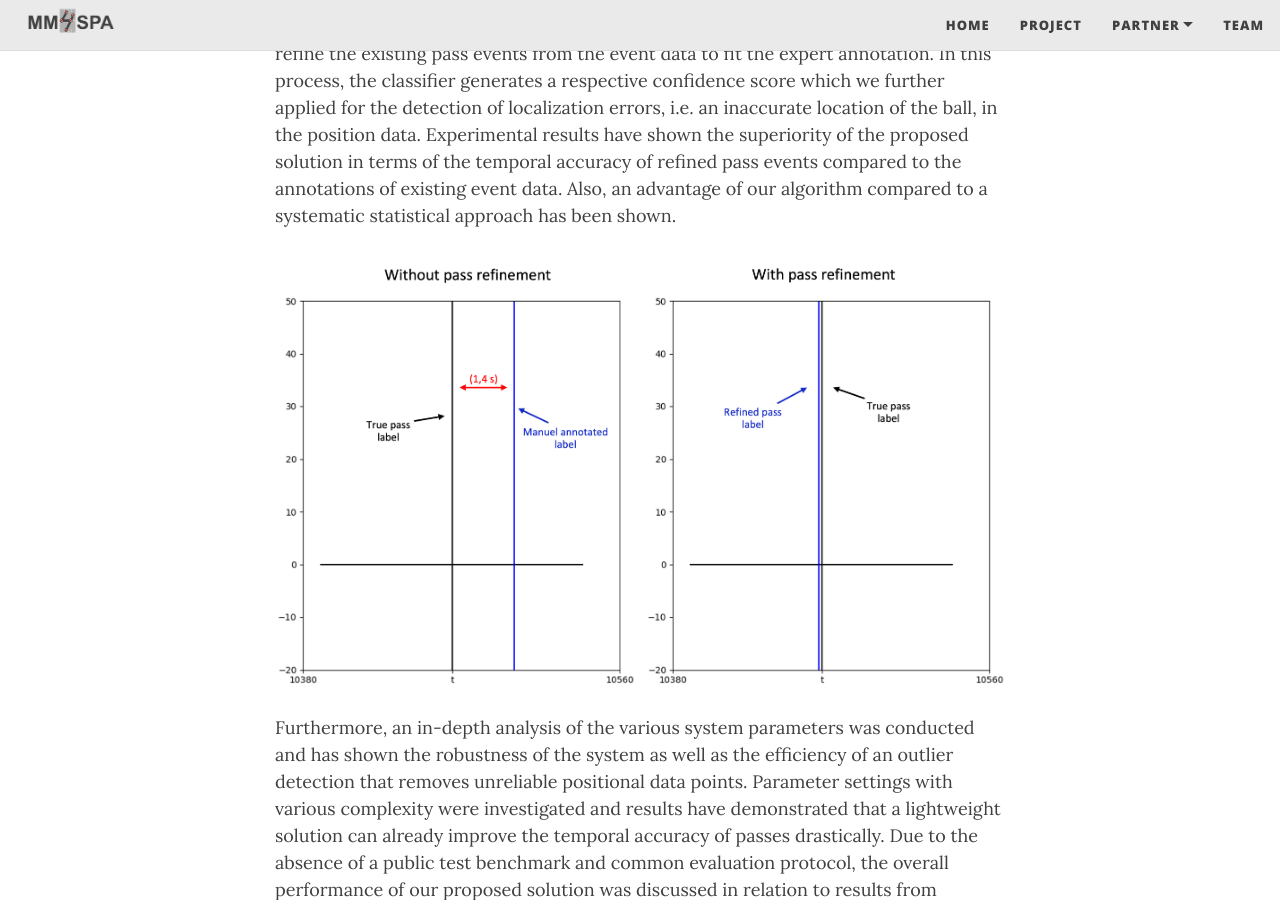
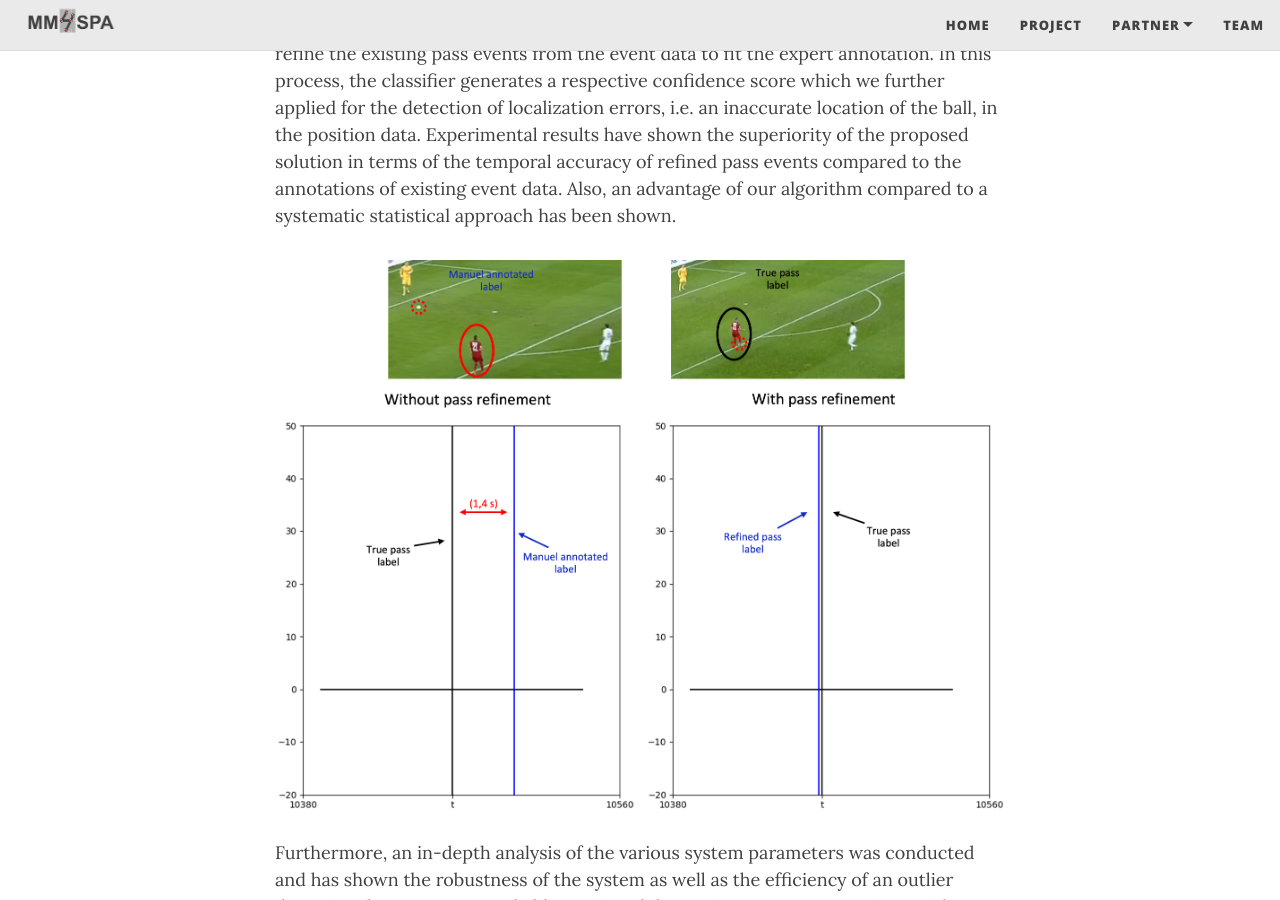
Before and after one commit to MartinWohlan/prototyp_officia_website, a Jekyll site: the page built from _posts/2021-08-20-Synchronization-of-Event-and-Spatiotemporal-Data-in-Soccer.md, in a window 1280 px wide and 900 px high, scrolled down 674 px. Built offline with Jekyll 4.4.1, drawn with Linux system fonts in a browser that asks for light colours; nearby versions of some CDN libraries.

Commit message:
Suggestions for improvement Henrik

```diff
--- a/_posts/2021-08-20-Synchronization-of-Event-and-Spatiotemporal-Data-in-Soccer.md
+++ b/_posts/2021-08-20-Synchronization-of-Event-and-Spatiotemporal-Data-in-Soccer.md
@@ -12,7 +12,7 @@ Tracking technology (position data) has many applications in soccer and other sp
 
 In a first step, features for player-ball distance and ball acceleration, obtained from the spatiotemporal position data, were extracted to construct a naive Bayes classifier that performs a general pass event detection. Subsequently, this classifier was employed to refine the existing pass events from the event data to fit the expert annotation. In this process, the classifier generates a respective confidence score which we further applied for the detection of localization errors, i.e. an inaccurate location of the ball, in the position data. Experimental results have shown the superiority of the proposed solution in terms of the temporal accuracy of refined pass events compared to the annotations of existing event data. Also, an advantage of our algorithm compared to a systematic statistical approach has been shown.
 
-![Refined_Pass_Labels](../assets/img/Pass_sync.png){: .mx-auto.d-block :}
+![Refined_Pass_Labels](../assets/img/passSync.png){: .mx-auto.d-block :}
 
 Furthermore, an in-depth analysis of the various system parameters was conducted and has shown the robustness of the system as well as the efficiency of an outlier detection that removes unreliable positional data points. Parameter settings with various complexity were investigated and results have demonstrated that a lightweight solution can already improve the temporal accuracy of passes drastically. Due to the absence of a public test benchmark and common evaluation protocol, the overall performance of our proposed solution was discussed in relation to results from another more complex state-of-the-art approach for pass detection. Better performance was investigated for two out of three evaluation metrics.
 
```
Also changed, not shown: assets/img/passSync.png (added).
